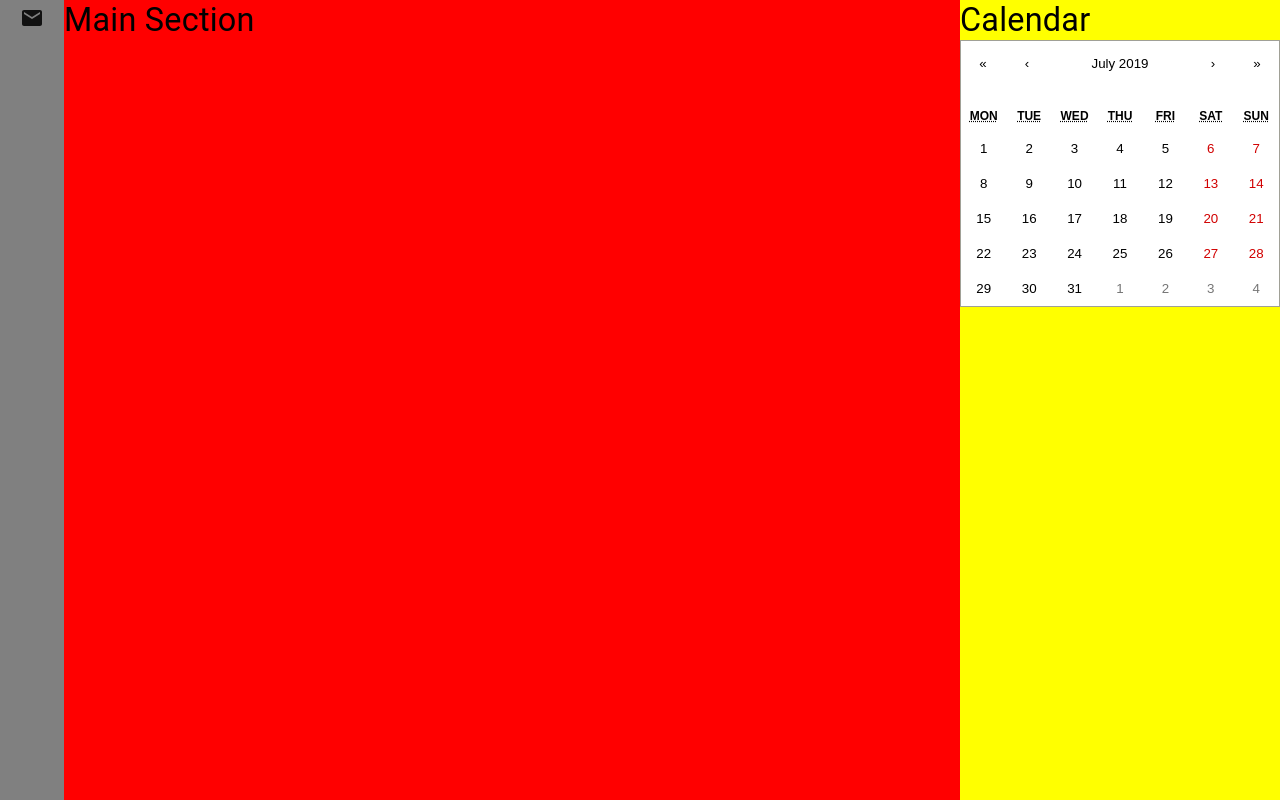
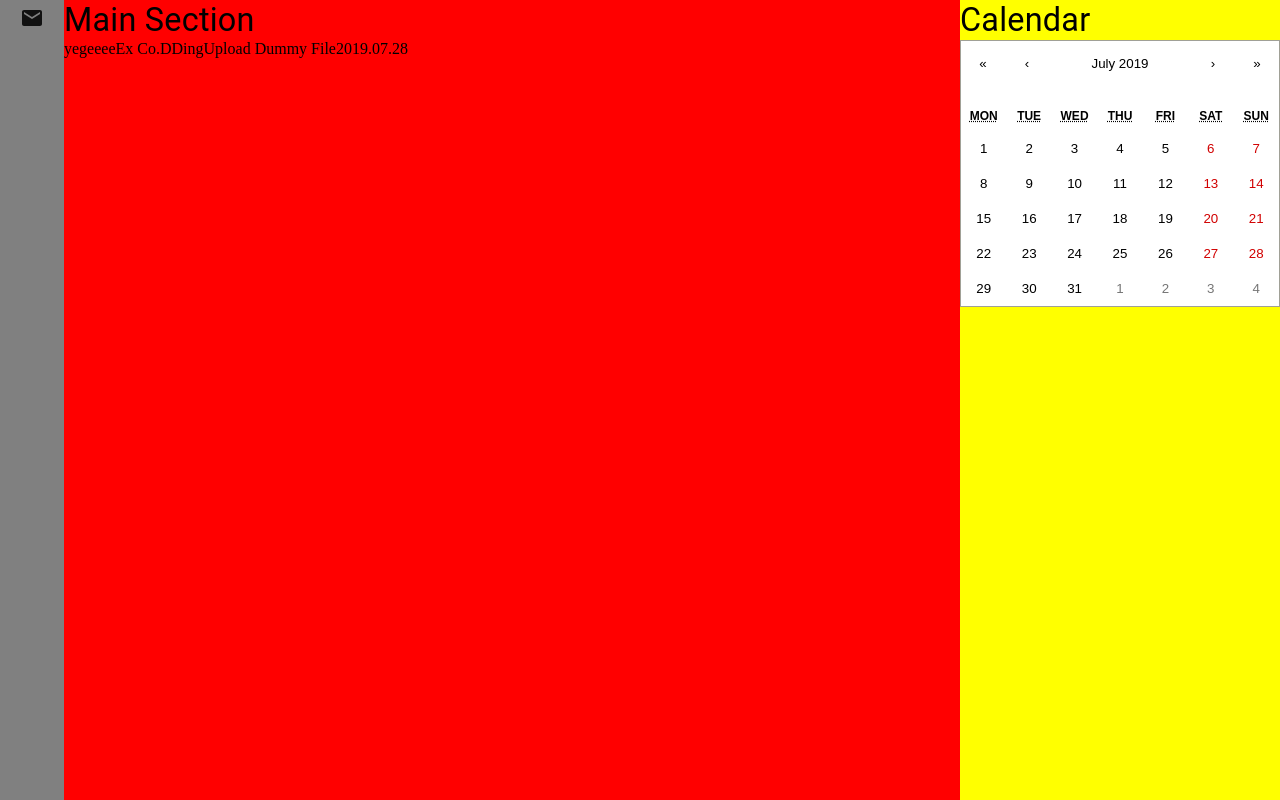
Before and after one commit to ex-co/dding, a React (Create React App) app: page / in a window 1280 px wide. Built offline with nearby package versions, Linux system fonts and the light colour scheme.

Commit message:
add DataManager

```diff
--- a/src/App/App.js
+++ b/src/App/App.js
@@ -2,6 +2,7 @@ import React from 'react';
 import Grid from '@material-ui/core/Grid';
 
 import CalendarSection from '../CalenderSection/Calendar';
+import DataManager from '../Manager/DataManager';
 import TempDrawer from '../sidebar';
 import './App.css'
 
@@ -14,10 +15,12 @@ theme = responsiveFontSizes(theme);
 
 class App extends React.Component {
 
-    render() {
+    state = {
 
+    }
+    _getContent = () => {
+        const tasks = DataManager();
         return (
-            <div className="mainContainer">
             <Grid container className="gridContainer">
                 <Grid item className="dock">
                     <TempDrawer />
@@ -26,6 +29,11 @@ class App extends React.Component {
                     <ThemeProvider theme={theme}>
                         <Typography variant="h4">Main Section</Typography>
                     </ThemeProvider>
+                    {tasks[0].User}
+                    {tasks[0].Team}
+                    {tasks[0].Board}
+                    {tasks[0].Task}
+                    {tasks[0].Due}
                 </Grid>
                 <Grid item className="calendarSection">
                     <ThemeProvider theme={theme}>
@@ -37,6 +45,13 @@ class App extends React.Component {
                     </CalendarSection>
                 </Grid>
             </Grid>
+        )
+    }
+
+    render() {
+        return (
+            <div className="mainContainer">
+                {this._getContent()}
             </div>
         );
     }
--- /dev/null
+++ b/src/Manager/DataManager.js
@@ -0,0 +1,22 @@
+
+function DataManager() {
+    const data = [
+        {
+            User: "yegeeee",
+            Team: "Ex Co.",
+            Board: "DDing",
+            Task: "Upload Dummy File",
+            Due: "2019.07.28"
+        },
+        {
+            User: "jaewon",
+            Team: "Ex Co.",
+            Board: "DDing",
+            Task: "Update Dock",
+            Due: "2019.07.28"
+        }
+    ]
+    return data;
+};
+
+export default DataManager;
```
Lines whose indentation alone changed are shown as unchanged.
